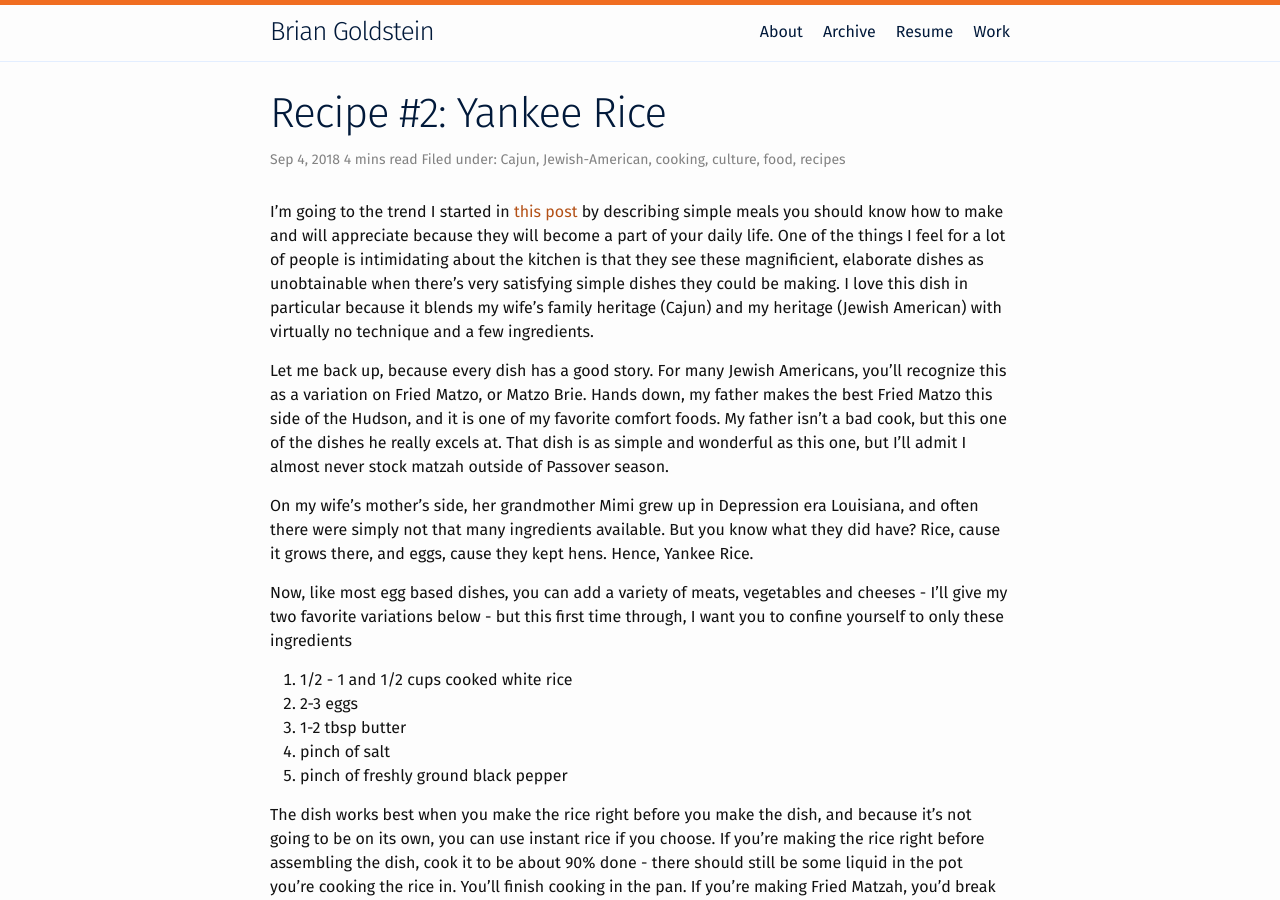
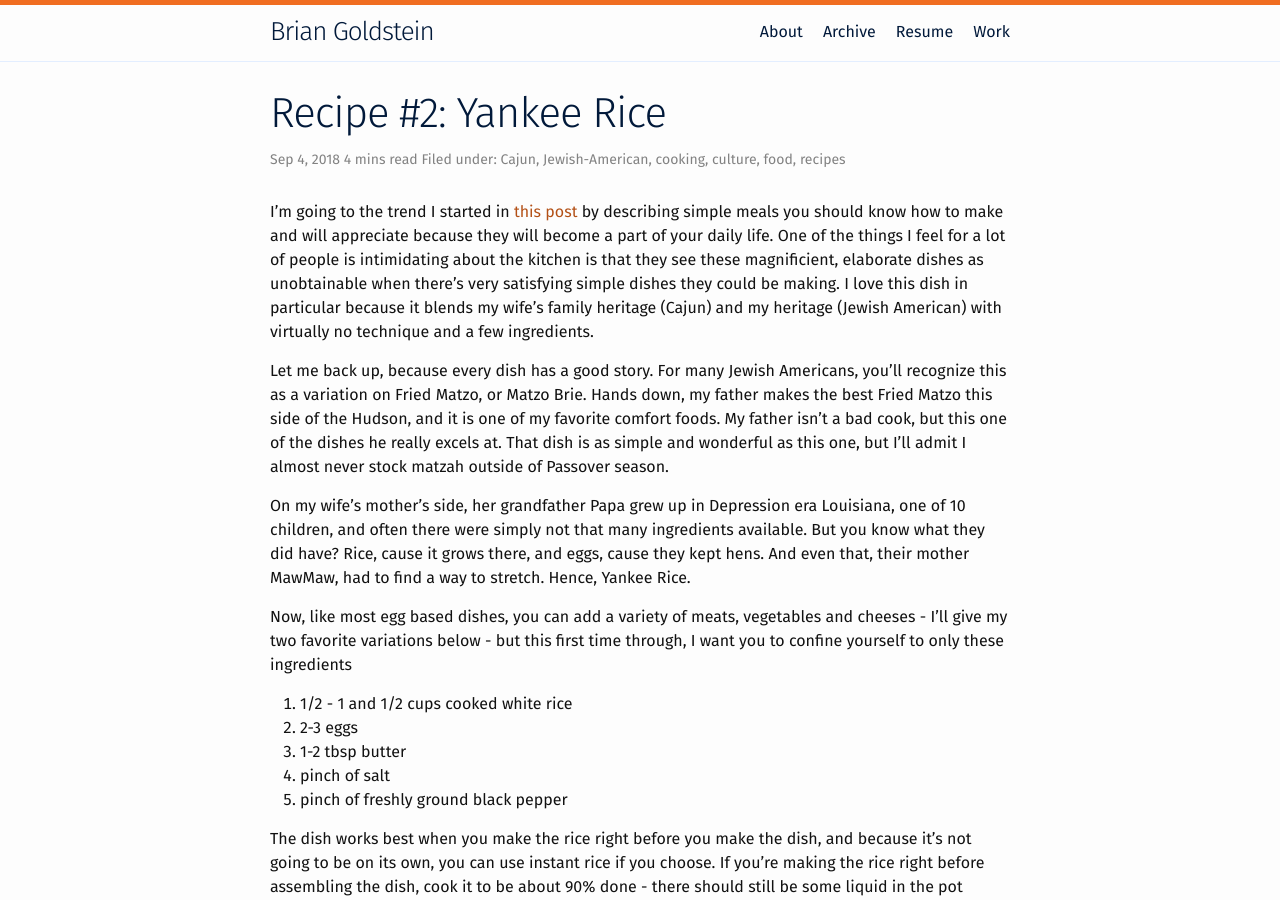
Before and after one commit to briankappgoldstein/new-site, a Jekyll site: the page built from _posts/2018-09-04-yankee-rice-recipe.md, in a window 1280 px wide and 900 px high. Built offline with Jekyll 4.4.1, drawn with Linux system fonts in a browser that asks for light colours; our own code applies the rules of GitHub Pages for plain Markdown files.

Commit message:
correction

```diff
--- a/_posts/2018-09-04-yankee-rice-recipe.md
+++ b/_posts/2018-09-04-yankee-rice-recipe.md
@@ -8,7 +8,7 @@ I'm going to the trend I started in [this post](https://briankappgoldstein.githu
 Let me back up, because every dish has a good story. For many Jewish Americans, you'll recognize this as a variation on Fried Matzo, or Matzo Brie.  Hands down, my father makes the best Fried Matzo  this side of the Hudson, and it is one of my favorite comfort foods.  My father isn't a bad cook, but this one of the dishes he really excels at.
 That dish is as simple and wonderful as this one, but I'll admit I almost never stock matzah outside of Passover season.
 
-On my wife's mother's side, her grandmother Mimi grew up in Depression era Louisiana, and often there were simply not that many ingredients available. But you know what they did have? Rice, cause it grows there, and eggs, cause they kept hens. Hence, Yankee Rice.
+On my wife's mother's side, her grandfather Papa grew up in Depression era Louisiana, one of 10 children, and often there were simply not that many ingredients available. But you know what they did have? Rice, cause it grows there, and eggs, cause they kept hens. And even that, their mother MawMaw, had to find a way to stretch. Hence, Yankee Rice.
 
 Now, like most egg based dishes, you can add a variety of meats, vegetables and cheeses - I'll give my two favorite variations below - but this first time through, I want you to confine yourself to only these ingredients
 
```
